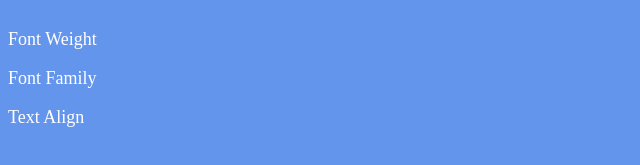
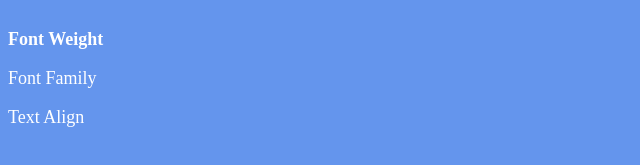
Before and after one commit to peytonvecchi/font-properties, a plain HTML site: page index.html in a window 1280 px wide. Shown: the part 183-348 px from the top of the page, 0-640 px from the left. Drawn offline with Linux system fonts and the light colour scheme.

Commit message:
Finish TODO 3

```diff
--- a/index.html
+++ b/index.html
@@ -21,6 +21,10 @@
       font-size: 2rem;
     }
 
+    .weight-text{
+      font-weight: 900;
+    }
+
 
   </style>
 </head>
@@ -29,13 +33,13 @@
   <h1>Important CSS Properties</h1>
   <p class="color-text">Color</p>
   <p class="font-text">Font Size</p>
-  <p>Font Weight</p>
+  <p class="weight-text">Font Weight</p>
   <p>Font Family</p>
   <p>Text Align</p>
 
   <!-- TODOs
   1. Change the color of <p>Color</p> to "coral" color. done
-  2. Change the font size of <p>Font Size</p> to 2X the size of the root font size.
+  2. Change the font size of <p>Font Size</p> to 2X the size of the root font size. done
   3. Change the font weight of <p>Font Weight</p> to 900.
   4. Change the font family of <p>Font Family</p> to the Google font Caveat with regular (400) font weight.
   Link: https://fonts.google.com/specimen/Caveat
```
